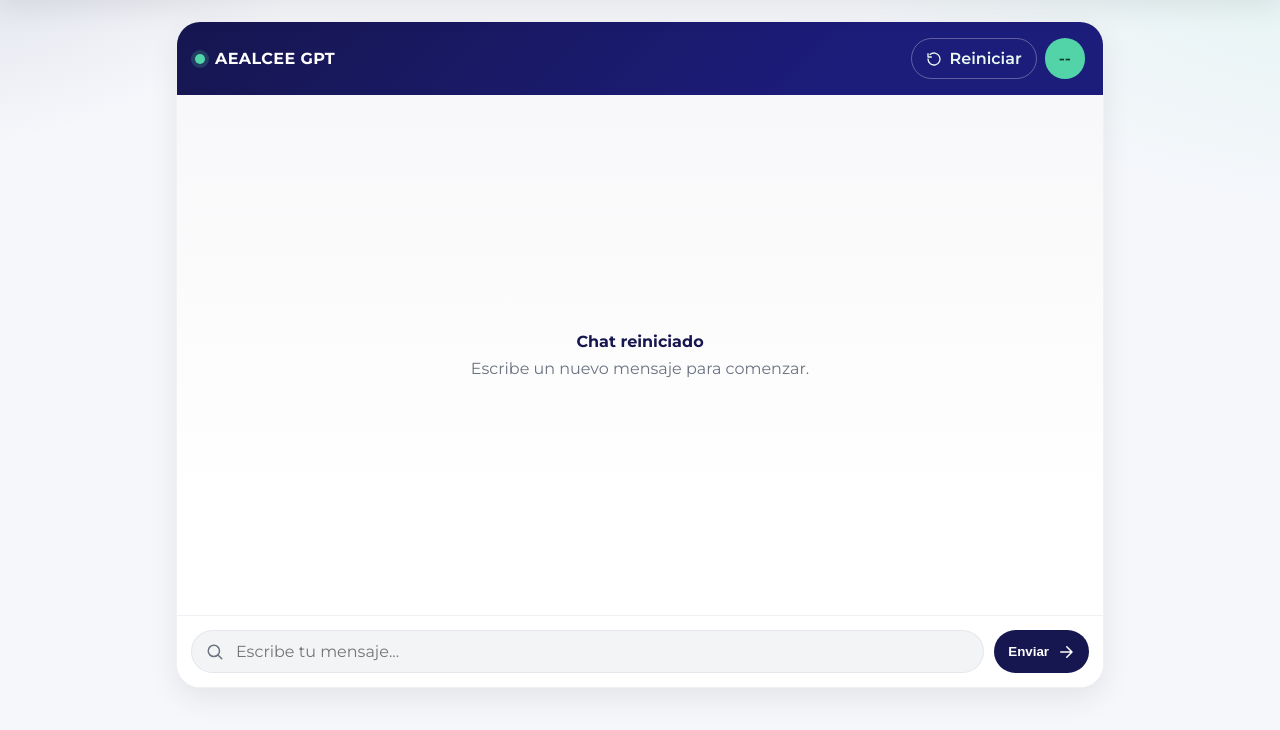
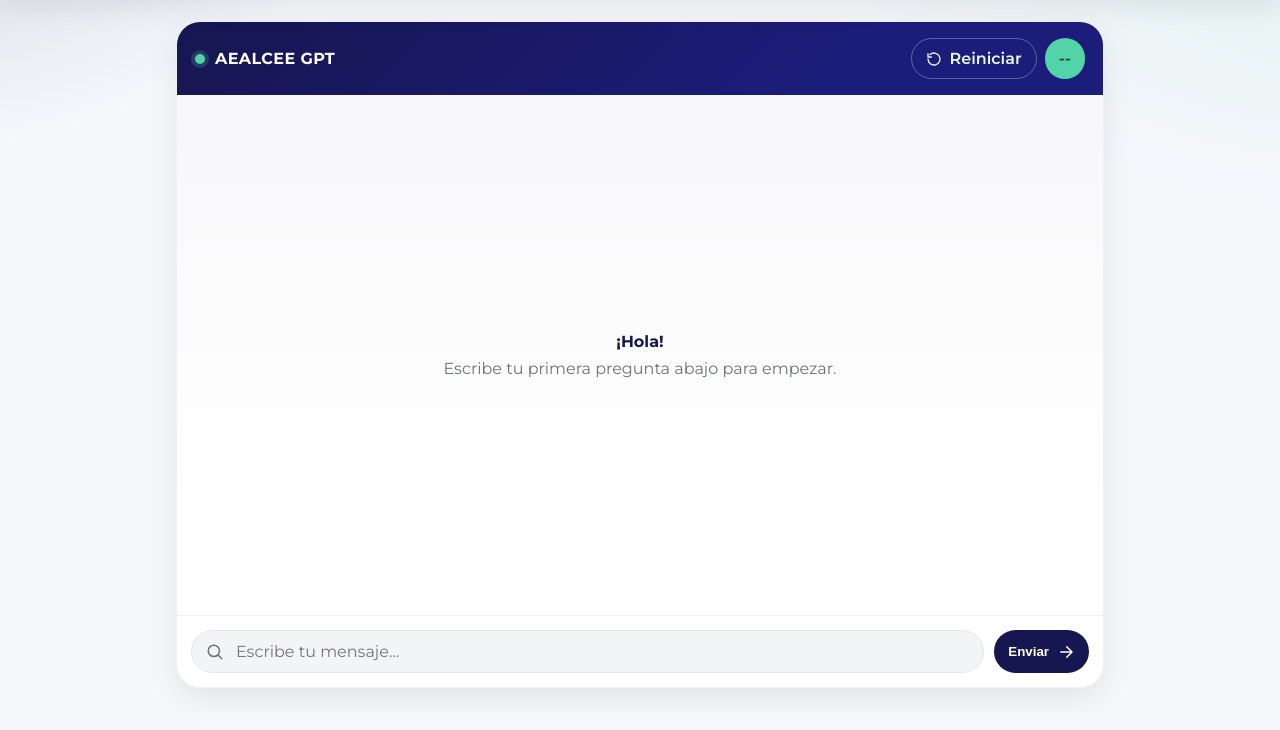
Before and after one commit to alexnoguerol/IA-AEALCEE, a website: page public/index.html in a window 1280 px wide. Both pictures are taken after a click on the button "Reiniciar". Shown: the part 64-794 px from the top of the page. Drawn offline with Linux system fonts and the light colour scheme; no server answers.

Commit message:
Chat reiniciado sigue mal

```diff
--- a/public/index.html
+++ b/public/index.html
@@ -44,14 +44,7 @@
           </div>
         </div>
 
-        <div id="log" class="chat">
-          <div id="empty" class="empty">
-            <div>
-              <div style="font-weight:700;color:var(--primary);margin-bottom:8px">¡Hola!</div>
-              <div style="color:var(--muted)">Escribe tu primera pregunta abajo para empezar.</div>
-            </div>
-          </div>
-        </div>
+        <div id="log" class="chat"></div>
 
         <form id="form" class="composer">
           <div class="input">
@@ -72,7 +65,6 @@
       const msg = document.getElementById("msg");
       const resetBtn = document.getElementById("resetBtn");
       const modelBtn = document.getElementById("modelBtn");
-      const empty = document.getElementById("empty");
       const sendBtn = document.getElementById("sendBtn");
       const usersCountEl = document.getElementById("usersCount");
       const navExtraLink = document.getElementById("navExtraLink");
@@ -86,6 +78,17 @@
       let history = [];
       let typingRow = null;
       let cooldownTimer = null;
+
+      function renderEmptyState() {
+        log.innerHTML = `
+          <div id="empty" class="empty">
+            <div>
+              <div style="font-weight:700;color:var(--primary);margin-bottom:8px">¡Hola!</div>
+              <div style="color:var(--muted)">Escribe tu primera pregunta abajo para empezar.</div>
+            </div>
+          </div>
+        `;
+      }
 
       async function refreshModelBadge() {
         try {
@@ -114,6 +117,7 @@
       }
 
       function addRow({who, text, typing=false}) {
+        const empty = document.getElementById("empty");
         if (empty) empty.remove();
         const row = document.createElement("div");
         row.className = "row " + (who === "user" ? "user" : "bot");
@@ -230,14 +234,7 @@
 
       resetBtn.addEventListener("click", () => {
         history = [];
-        log.innerHTML = `
-          <div id="empty" class="empty">
-            <div>
-              <div style="font-weight:700;color:var(--primary);margin-bottom:8px">Chat reiniciado</div>
-              <div style="color:var(--muted)">Escribe un nuevo mensaje para comenzar.</div>
-            </div>
-          </div>
-        `;
+        renderEmptyState();
         msg.value = ""; msg.focus();
         hideTyping();
         if (cooldownTimer) { clearInterval(cooldownTimer); cooldownTimer = null; }
@@ -245,6 +242,8 @@
         refreshModelBadge();
         refreshUsers();
       });
+
+      renderEmptyState();
 
       msg.addEventListener("keydown", (e) => {
         if (e.key === "Enter" && !e.shiftKey) {
```
